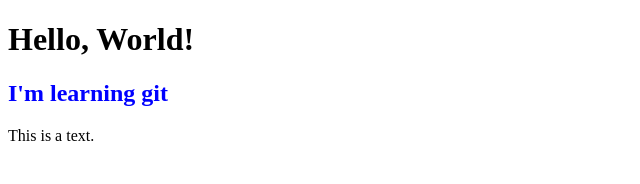
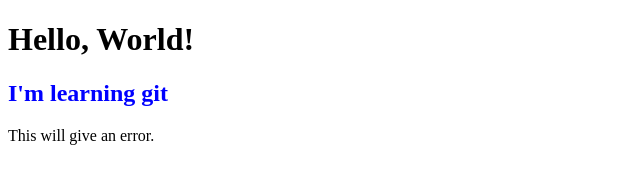
Before and after one commit to SantiSierra26/webprog, a plain HTML site: page hello.html in a window 1280 px wide. Shown: the full height of the page, 0-640 px from the left. Drawn offline with Linux system fonts and the light colour scheme.

Commit message:
Update p

```diff
--- a/hello.html
+++ b/hello.html
@@ -7,6 +7,6 @@
 <body>
     <h1>Hello, World!</h1>
     <h2 style="color:blue;">I'm learning git</h2>
-    <p>This is a text.</p>
+    <p>This will give an error.</p>
 </body>
 </html>
```
